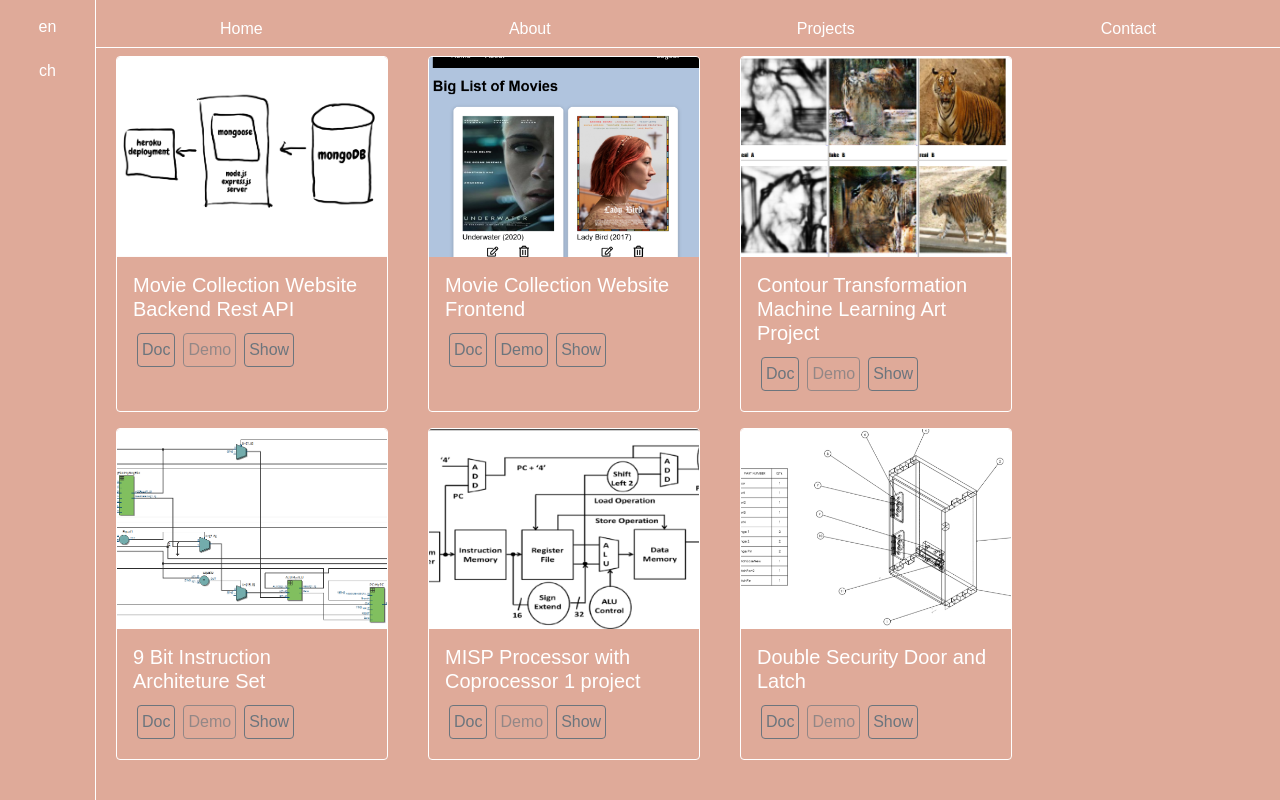
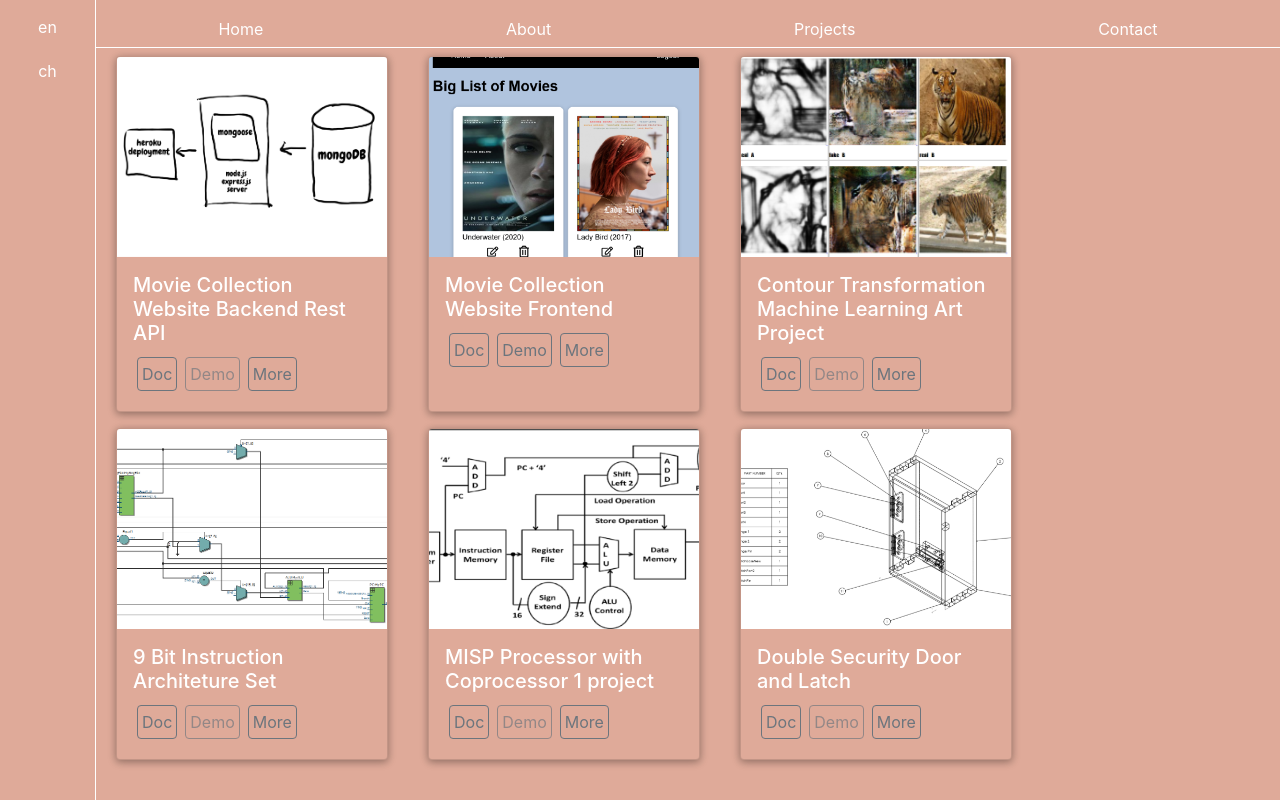
Before and after one commit to kinming92/react-portfolio, a React (Create React App) app: page /react-portfolio/projects in a window 1280 px wide. Built offline with nearby package versions, Linux system fonts and the light colour scheme; the HTML template or start-up script is replaced by a standard one.

Commit message:
update the box shadow effect, minor changes on text

```diff
--- a/src/Component/En/About.js
+++ b/src/Component/En/About.js
@@ -3,10 +3,10 @@ import React, { Component } from "react";
 class About extends Component{
     render(){
         return (
-            <div className="about-box container border">
+            <div className="about-box container">
                 <div className="row">
                     <div className="col-lg-4">
-                       <img src="/react-portfolio/image/walking-pose.jpg" alt="..." />
+                       <img src="/react-portfolio/image/mount-rushmore.jpg" alt="profile pic" />
                         {/* <div className="row">
                             <div className="col-md">
                                 <img src="/react-portfolio/image/walking-pose.jpg" alt="..." />
--- a/src/Component/En/Card.js
+++ b/src/Component/En/Card.js
@@ -23,15 +23,13 @@ class Card extends Component{
 
     onDemoClicked(){
         const url = this.props.project.demo
-        window.location.href = url
-        this.props.history.replace("/react-portfolio/projects")
+        window.open(url)
 
     }
 
     onDocClicked(){
         const url = this.props.project.doc
-        window.location.href = url;
-        this.props.history.replace("/react-portfolio/projects")
+        window.open(url)
     }
 
     onShowClicked(){
@@ -59,7 +57,7 @@ class Card extends Component{
                     <h5 className="card-title">{title}</h5>
                     <button className={"btn btn-outline-secondary m-1 p-1" + disabledDoc } onClick={() => this.onDocClicked()} >Doc</button>
                     <button className={"btn btn-outline-secondary m-1 p-1" + disabledDemo } onClick={() => this.onDemoClicked()}>Demo</button>
-                    { showDetails ? <button className="btn btn-outline-secondary m-1 p-1" onClick={() =>this.onHideClicked()}>Hide</button> : <button className="btn btn-outline-secondary m-1 p-1" onClick={() =>this.onShowClicked()}>Show</button>}
+                    { showDetails ? <button className="btn btn-outline-secondary m-1 p-1" onClick={() =>this.onHideClicked()}>Hide</button> : <button className="btn btn-outline-secondary m-1 p-1" onClick={() =>this.onShowClicked()}>More</button>}
                     { showDetails ? <p className="card-text">{description}</p> : null }
                 </div>
             </div>
--- a/src/Component/En/Contact.js
+++ b/src/Component/En/Contact.js
@@ -24,8 +24,8 @@ class Contact extends Component{
             <div className="contact-box">
                 <div className="card" >
                     <div className="card-body">
-                        <h3 className="card-title">Contact Us</h3>
-                        <p className="card-text">Feel free to leave us a message</p>
+                        <h3 className="card-title">Contact Me</h3>
+                        <p className="card-text">Feel free to leave me a message</p>
                         <form onSubmit={this.handleSubmit}>
                             {/* <div className="mb-3">
                                 <label htmlFor="email" className="form-label">Email</label>
--- a/src/styles/stylesheet.css
+++ b/src/styles/stylesheet.css
@@ -9,7 +9,7 @@
 .app {
     min-height: 100vh;
     min-width: 100vw;
-    font-family: sans-serif;
+    font-family: -apple-system, BlinkMacSystemFont, "Segoe UI", Roboto, Helvetica, Arial, sans-serif, "Apple Color Emoji", "Segoe UI Emoji", "Segoe UI Symbol";
     color: white;
     background-color: #DFAA99;
 }
@@ -85,7 +85,6 @@
 
 /* navigation bar */
 .main-content{
-    /* min-width: auto; */
     flex: 1 90%;
 }
 .navbar {
@@ -100,7 +99,6 @@
     display: flex;
     justify-content: space-around;
     list-style: none;
-    /* border: 1px solid black;     */
 }
 
 .nav-link{
@@ -120,8 +118,10 @@
 .about-box{
     max-width: 70%;
     max-height: fit-content;
-    border: 1px solid white;
+    /* border: 1px solid white; */
     margin: 2rem;
+    z-index: 1;
+    box-shadow: 0 2px 7px 0 rgba(0,0,0,0.2),0 2px 10px 0 rgba(0,0,0,0.19);
 }
 .about-box img {
     width: 100%;
@@ -138,16 +138,19 @@
 .contact-box{
     max-width: 70%;
     max-height: fit-content;
-    border: 1px solid white;
     margin: 2rem;
+
 
 }
 
 .card {
     width: 100%;
     height: 100%;
-    border-color: white;
+    /* border-color: white; */
     background-color: #DFAA99;
+    z-index: 1;
+    box-shadow: 0 2px 7px 0 rgba(0,0,0,0.2),0 2px 10px 0 rgba(0,0,0,0.19);
+
 }
 
 
@@ -163,6 +166,7 @@
         rgba(78, 6, 6, 0.45)
       ),url(/react-portfolio/image/metal-dock.jpg);
     background-size: 100% 100%;
+    box-shadow: 0 2px 7px 0 rgba(0,0,0,0.2),0 2px 10px 0 rgba(0,0,0,0.19);
 }
 
 .home-container h3{
@@ -190,10 +194,6 @@
     padding: 1em;
 }
 
-.project-container {
-
-}
-
 @media screen and (min-width: 400px){
     .home-container h3{
         max-height: 100vh;
```
Also changed, not shown: public/image/mount-rushmore.jpg (added).
